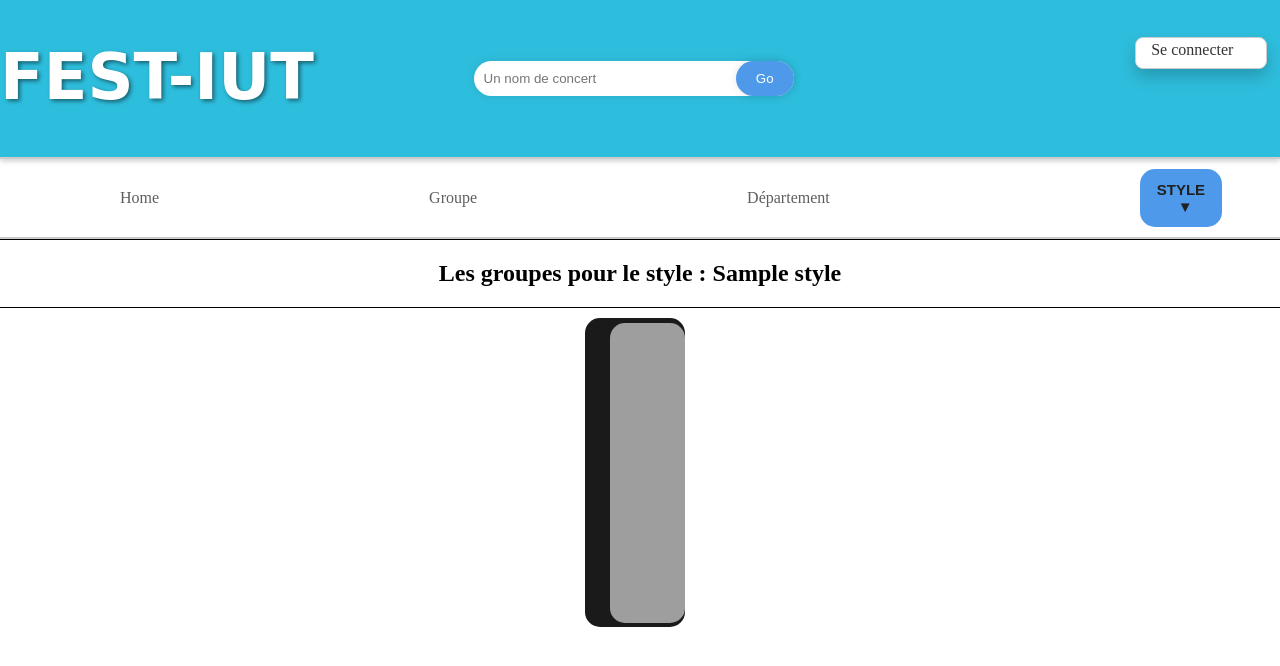
After one commit to ahmet40/SAE-fest-iut, a Flask app: a page that uses tuto/templates/base_home.html in a window 1280 px wide. The commit adds this page. Shown: the top 666 px of the page. Run offline with Flask 3, Linux system fonts and the light colour scheme; tables that the repository leaves empty hold one stand-in row (values such as "Sample post"); some libraries are stand-ins or nearby versions; some web fonts are replaced; grey boxes are pictures that could not be loaded.

Commit message:
ajout nv page recherche style

```diff
--- a/tuto/modele/bd/groupe_a_pour_style_bd.py
+++ b/tuto/modele/bd/groupe_a_pour_style_bd.py
@@ -58,6 +58,28 @@ class GroupeAPourStyle_bd:
             print("gr_a_style by nom style a échoué")
             return []
 
+    def get_groupe_par_nom_style(self, nom_st):
+        """
+        Récupère les relations entre un style spécifique et ses groupes de musique en fonction du nom du style.
+
+        Args:
+            nom_st (str): Nom du style pour lequel récupérer les relations avec les groupes de musique.
+
+        Returns:
+            list[GroupeAPourStyle] or None: Liste d'objets GroupeAPourStyle correspondant au nom du style, ou None si une erreur survient.
+        """
+        try:
+            query = text(f"select  * from GROUPE_A_POUR_STYLE NATURAL JOIN STYLE NATURAL JOIN GROUPE NATURAL JOIN IMAGE where nom_St = '{nom_st}'")
+            resultat = self.cnx.execute(query)
+            liste=[]
+
+            for id_IMAGE,id_G ,id_St,nom_St,nom,description,lien_Reseaux,lien_Video,nom_I in resultat:
+                liste.append((Groupe(id_G,nom,description,id_IMAGE,lien_Reseaux,lien_Video),nom_I))
+            return liste
+        except Exception as e:
+            print("gr_a_style by nom style a échoué")
+            return []
+
 
     def get_par_id_groupe_a_pour_style(self, id_G):
         """
--- a/tuto/modele/bd/groupe_bd.py
+++ b/tuto/modele/bd/groupe_bd.py
@@ -28,9 +28,9 @@ class Groupe_bd:
             list[Groupe] or None: Liste d'objets Groupe ou None si une erreur survient.
         """
         try:
-            query = text("select  id_G,nom, description, id_IMAGE, lien_Reseaux, lien_Video from GROUPE")
+            query = text("select  id_G,nom, description, id_IMAGE, lien_Reseaux, lien_Video,nom_I from GROUPE natural join IMAGE order by nom asc")
             resultat = self.cnx.execute(query)
-            groupe = [Groupe(id_G,nom, description, id_IMAGE, lien_Reseaux, lien_Video) for id_G,nom, description, id_IMAGE, lien_Reseaux, lien_Video in resultat]
+            groupe = [(Groupe(id_G,nom, description, id_IMAGE, lien_Reseaux, lien_Video),nom_I) for id_G,nom, description, id_IMAGE, lien_Reseaux, lien_Video,nom_I in resultat]
             return groupe
         except Exception as e:
             print("all groupe a échoué")
--- a/tuto/modele/bd/style_bd.py
+++ b/tuto/modele/bd/style_bd.py
@@ -54,6 +54,7 @@ class Style_bd:
             print("style by id a échoué")
             return None
 
+
     def inserer_styles(self, id_St, nom_St):
         """
         Insère un nouveau style dans la base de données.
--- a/tuto/static/style/liste_concerts.css
+++ b/tuto/static/style/liste_concerts.css
@@ -1,7 +1,9 @@
-img{
+.img{
     width: 115px;
     height: 140px;
     object-fit: cover;
+    padding: 2px;
+    border-radius: 15px;
 }
 #concert-proche{
     display:flex;
@@ -30,7 +32,7 @@ img{
 
 }
 .plus-a-gauche{
-    margin-left: 10 px;
+    margin-left: 1vw;
 }
 
 #resultat-message{
--- /dev/null
+++ b/tuto/static/style/liste_groupe.css
@@ -0,0 +1,89 @@
+#tout-container {
+    overflow-x: auto;
+    margin-right: 10px;
+    display: flex;
+    align-items: center;
+    justify-content: center;
+    width: 100%;
+}
+
+#tout {
+    display: flex;
+    width: 100%;
+    justify-content: center;
+    align-items: center;
+}
+
+
+
+#grp {
+    width: 100%;
+    display: flex;
+    align-items: center;
+    justify-content: center;
+    align-content: center;
+    border-top: 0.5px solid black;
+    border-bottom: 0.5px solid black;
+}
+
+
+
+
+.conteneur-image>a{
+    text-decoration: none;
+    color: white;
+}
+.conteneur-image>a>img{
+    width:75px;
+    margin-left: 25px;
+    margin-top: 5px;
+    height: 300px;
+    border-radius: 15px;
+}
+#mini-info{
+    display: flex;
+    flex-direction: column;
+    justify-content: center;
+    align-items: center;
+
+}
+.conteneur-image>a>img:hover{
+    transform: scale(1.01);
+    transition: all 0.3s ease-in-out;
+    width:250px;
+}
+
+.conteneur-image{
+    display: flex;
+    margin-left: 10px;
+    margin-right: 10px;
+    margin-top: 10px;
+    margin-bottom: 10px;
+    border-radius: 15px;
+    background-color: #1a1a1a;
+}
+#les-style{
+  width: 25%;
+  justify-content: center;
+  display: flex;
+  height: 100%;
+  margin-top: 20px;
+}
+#les-style li{
+    text-decoration: none;
+}
+#les-style li>a{
+    text-decoration: none;
+    color: #2EBEDD;
+}
+#les-style li>a:hover{
+    color: #ac9e1f;
+}
+#les-style ul{
+    list-style: none;
+    margin: 0;
+    padding: 0;
+    display: flex;
+    flex-direction: column;
+    justify-content: center;
+}
--- a/tuto/templates/base_home.html
+++ b/tuto/templates/base_home.html
@@ -13,7 +13,9 @@
       {% endif %}
       {% if page_style %}
       <link rel="stylesheet" href="../static/style/recherche_style.css">
-
+      {% endif %}
+      {% if page_groupe %}
+        <link rel="stylesheet" href="../static/style/liste_groupe.css">
       {% endif %}
 
 </head>
@@ -44,7 +46,7 @@
               <ul>
                 <!-- User is logged in, display option for "Mes concerts" -->
                 <li><a href="{{ url_for('les_concerts') }}">Mes concerts</a></li>
-                <li><a href="{{ url_for('home') }}">Se déconnecter</a></li>
+                <li><a href="{{ url_for('deconnexion') }}">Se déconnecter</a></li>
               </ul>
             </nav>
           {% endif %}
@@ -54,10 +56,9 @@
 
       <nav id="nav-bar">
         <ul id="contient">
-            <li class="lien-dans-nav"><a class="a" href="#">Home</a></li>
-            <li class="lien-dans-nav"><a class="a" href="#">Groupe</a></li>
-            <li class="lien-dans-nav"><a class="a" href="{{ url_for('recherche_region') }}">Région</a></li>
-            <li class="lien-dans-nav"><a class="a" href="#">Concert</a></li>
+            <li class="lien-dans-nav"><a class="a" href="{{ url_for('home')}}">Home</a></li>
+            <li class="lien-dans-nav"><a class="a" href="{{ url_for('groupes')}}">Groupe</a></li>
+            <li class="lien-dans-nav"><a class="a" href="{{ url_for('recherche_region') }}">Département</a></li>
             {% if liste_style_parent %}
             <li id="lien-nav-bar">
               <div class="paste-button">
@@ -68,8 +69,8 @@
                   {% endfor %}
                 </div>
               </div>
-          </li>
-          {% endif %}
+            </li>
+            {% endif %}
         </ul>
     </nav>
     <main class="main-base">
--- a/tuto/templates/liste_concerts.html
+++ b/tuto/templates/liste_concerts.html
@@ -8,7 +8,7 @@
             <h2>Concerts proches</h2>
             <div id="concert-proche">
                 {% for concert,image in liste_concert_proche %}
-                    <img src="{{ url_for('static', filename='images/' + image) }}" alt="image des concerts proches">
+                    <img class="img" src="{{ url_for('static', filename='images/' + image) }}" alt="image des concerts proches">
                 {% endfor %}
             </div>
         </div>
@@ -27,7 +27,7 @@
                             <h3 class="plus-a-gauche">{{ concert.get_nom_c() }}</h3>
                             <div >
                                 <div id="img-date-lieux">
-                                <img class="plus-a-gauche" src="{{ url_for('static', filename='images/' + image) }}" alt="image de tous les concert">
+                                <img class="plus-a-gauche img" src="{{ url_for('static', filename='images/' + image) }}" alt="image de tous les concert">
                                     <div id="date">
                                         <p class="plus-a-gauche">Date début (année/mois/jour : hh/mn/sd) : {{ concert.get_date_debut() }}</p>
                                         <p class="plus-a-gauche">Date fin (année/mois/jour : hh/mn/sd) : {{ concert.get_date_fin() }}</p>
--- a/tuto/templates/recherche_style.html
+++ b/tuto/templates/recherche_style.html
@@ -12,7 +12,7 @@
                     <p> Les styles :
                         {% for style in liste_style %}
 
-                        <a>
+                        <a href="{{ url_for('groupe_par_style',nom=style.get_nom_st()) }}">
                             {{ style.get_nom_st() }},
                         </a>
                         {% endfor %}
--- /dev/null
+++ b/tuto/templates/resultat_recherche_groupe.html
@@ -0,0 +1,35 @@
+{% extends "base_slogan.html" %}
+{% block styles %}
+    {{ super() }}
+{% endblock %}
+{% block main_content %}
+    <div id="grp">
+        <h2>Les groupes pour le style : {{ nom }}</h2>
+    </div>
+    <div id="tout-container">
+        <div id="tout">
+            {% if liste_groupe %}
+                <div class="conteneur-image">
+                    {% for grp,image in liste_groupe %}
+                            <a href="">
+                                <img class="plus-a-gauche" src="{{ url_for('static', filename='images/' + image) }}" alt="image des groupes">
+                            </a>
+                    {% endfor %}
+                </div>
+            {% endif %}
+        </div>
+        {% if liste_style %}
+            <div id="les_style">
+                <ul>
+                    {% for style in liste_style %}
+                        <li>
+                            <a>
+                                {{ style.get_nom_st() }},
+                            </a>
+                        </li>
+                    {% endfor %}
+                </ul>
+            </div>
+        {% endif %}
+    </div>
+{% endblock %}
--- a/tuto/templates/resultat_recherche_region.html
+++ b/tuto/templates/resultat_recherche_region.html
@@ -17,7 +17,7 @@
                             <h3 class="plus-a-gauche">{{ concert.get_nom_c() }}</h3>
                             <div >
                                 <div id="img-date-lieux">
-                                <img class="plus-a-gauche" src="{{ url_for('static', filename='images/' + image) }}" alt="image de tous les concert">
+                                <img class="plus-a-gauche img" src="{{ url_for('static', filename='images/' + image) }}" alt="image de tous les concert">
                                     <div id="date">
                                         <p class="plus-a-gauche">Date début (année/mois/jour : hh/mn/sd) : {{ concert.get_date_debut() }}</p>
                                         <p class="plus-a-gauche">Date fin (année/mois/jour : hh/mn/sd) : {{ concert.get_date_fin() }}</p>
--- a/tuto/view.py
+++ b/tuto/view.py
@@ -26,7 +26,10 @@ le_adm=Admin(-1,"","")
 
 @app.route("/")
 def home():
-    le_spectateur=Spectateur(-1,"","","")
+    """
+    Cette methode va nous permettre de nous diriger vers la page d'accueil
+    """
+    print(models.liste_concert())
     return render_template("liste_concerts.html",liste_concert=models.liste_concert(),le_spectateur=le_spectateur,liste_style_parent=models.liste_style_parent(),
                            liste_concert_proche=models.liste_concert_proche(),page_liste=True)
 
@@ -133,3 +136,33 @@ def recherche_style(nom):
         redirect:redirection vers la page
     """
     return render_template("recherche_style.html",nom=nom,le_spectateur=le_spectateur,liste_style_parent=models.liste_style_parent(),liste_style=models.get_style_by_style_parent(nom),liste_grp=models.get_groupe_by_style_parent(nom),page_style=True)
+
+@app.route("/deconnexion")
+def deconnexion():
+    """Cette methode va nous permettre de nous rediriger vers la page
+        liste des concerts
+    Returns:
+        redirect:redirection vers la page
+    """
+    le_spectateur.set_all(-1,"","","")
+    return redirect(url_for("les_concerts"))
+
+
+@app.route("/groupes")
+def groupes():
+    """Cette methode va nous permettre de nous rediriger vers la page
+        liste des concerts
+    Returns:
+        redirect:redirection vers la page
+    """
+    return render_template("liste_groupe.html",liste_style=models.liste_style(),liste_groupe=models.get_all_groupe(),le_spectateur=le_spectateur,liste_style_parent=models.liste_style_parent(),page_groupe=True)
+
+
+@app.route("/groupes/<string:nom>")
+def groupe_par_style(nom):
+    """Cette methode va nous permettre de nous rediriger vers la page
+        liste des concerts
+    Returns:
+        redirect:redirection vers la page
+    """
+    return render_template("resultat_recherche_groupe.html",nom=nom,liste_groupe=models.get_groupe_par_style(nom),le_spectateur=le_spectateur,liste_style_parent=models.liste_style_parent(),page_groupe=True)
```
Also changed, not shown: tuto/models.py (+34 -0 lines), tuto/static/style/carte.css (+0 -10 lines), tuto/templates/liste_groupe.html (added, +35 -0 lines), tuto/static/images/home.png (added).
